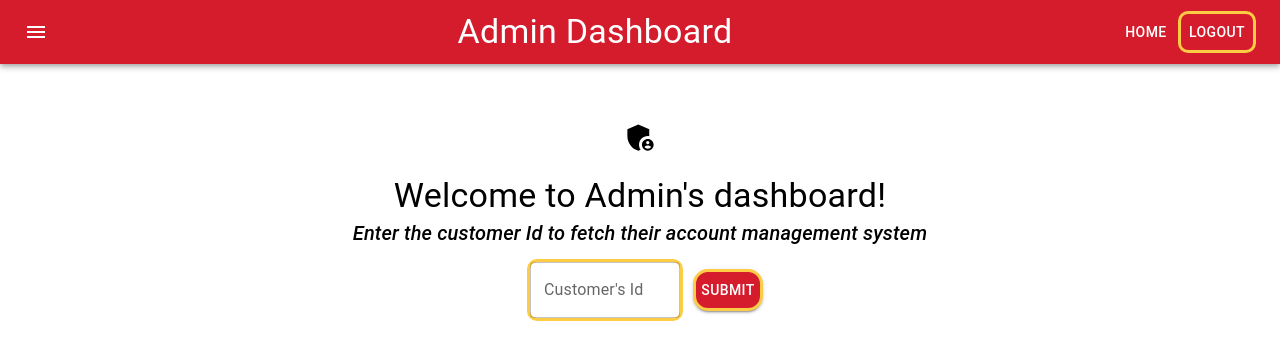
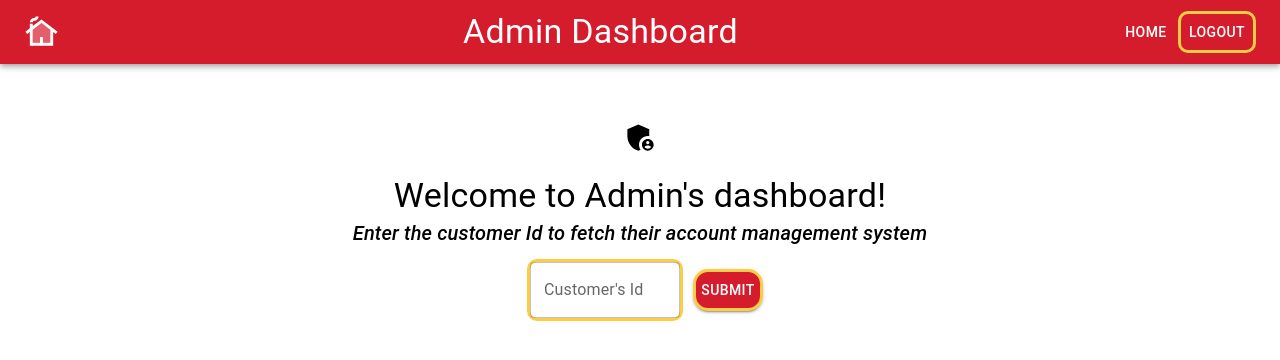
Before and after one commit to vishalkrishna511/online-banking-app, a React (Create React App) app in the folder onlinebanking-ui/: page /admin in a window 1280 px wide. Shown: the top 360 px of the page. Built offline with nearby package versions, Linux system fonts and the light colour scheme; sample sign-in values are in the browser's storage.

Commit message:
Adding Home icons in the navbar and admins navbar and working

```diff
--- a/onlinebanking-ui/src/Components/AdminPage.jsx
+++ b/onlinebanking-ui/src/Components/AdminPage.jsx
@@ -9,6 +9,8 @@ import PersonAddIcon from "@mui/icons-material/PersonAdd";
 import { AppBar, Toolbar, IconButton, Typography } from "@mui/material";
 import ReadMoreIcon from "@mui/icons-material/ReadMore";
 import MenuIcon from "@mui/icons-material/Menu";
+import CottageTwoToneIcon from "@mui/icons-material/CottageTwoTone";
+
 import axios from "axios";
 import DialogForm from "./DialogForm";
 import MoreVertIcon from "@mui/icons-material/MoreVert";
@@ -121,8 +123,10 @@ export default function AdminPage() {
 						color="inherit"
 						aria-label="menu"
 						sx={{ mr: 2 }}
+						onClick={() => navigate("/")}
 					>
-						<MenuIcon />
+						{/* <MenuIcon /> */}
+						<CottageTwoToneIcon fontSize="large" />
 					</IconButton>
 					<Typography variant="h4" sx={{ flexGrow: 1 }}>
 						Admin Dashboard
--- a/onlinebanking-ui/src/Components/NavBar.jsx
+++ b/onlinebanking-ui/src/Components/NavBar.jsx
@@ -12,6 +12,7 @@ import MenuItem from "@mui/material/MenuItem";
 import Fade from "@mui/material/Fade";
 import { useNavigate } from "react-router-dom";
 import Link from "@mui/material/Link";
+import CottageTwoToneIcon from "@mui/icons-material/CottageTwoTone";
 
 // import { red } from "@mui/material/colors";
 // import { Grid } from "@mui/material";
@@ -53,13 +54,17 @@ const NavBar = (props) => {
 						color="inherit"
 						aria-label="menu"
 						sx={{ mr: 2 }}
+						onClick={() => navigate("/")}
 					>
-						<MenuIcon />
+						{/* <MenuIcon /> */}
+						<CottageTwoToneIcon fontSize="large" />
 					</IconButton>
 					<Typography variant="h4" component="div" sx={{ flexGrow: 1 }}>
 						Wells Fargo
 					</Typography>
-					<Button color="inherit">Payments</Button>
+					<Button onClick={() => navigate("/payments")} color="inherit">
+						Payments
+					</Button>
 					<Button color="inherit">Deposits</Button>
 					<Button
 						color="inherit"
@@ -70,7 +75,8 @@ const NavBar = (props) => {
 					>
 						Account
 					</Button>
-					{props.isAdmin && <Button
+					{props.isAdmin && (
+						<Button
 							color="inherit"
 							aria-controls={open ? "fade-menu" : undefined}
 							aria-haspopup="true"
@@ -78,7 +84,8 @@ const NavBar = (props) => {
 							onClick={() => navigate("/admin")}
 						>
 							Admin
-					</Button>}
+						</Button>
+					)}
 					<Menu
 						sx={{ mt: 2, ml: -3 }}
 						id="fade-menu"
```
Lines whose indentation alone changed are shown as unchanged.
